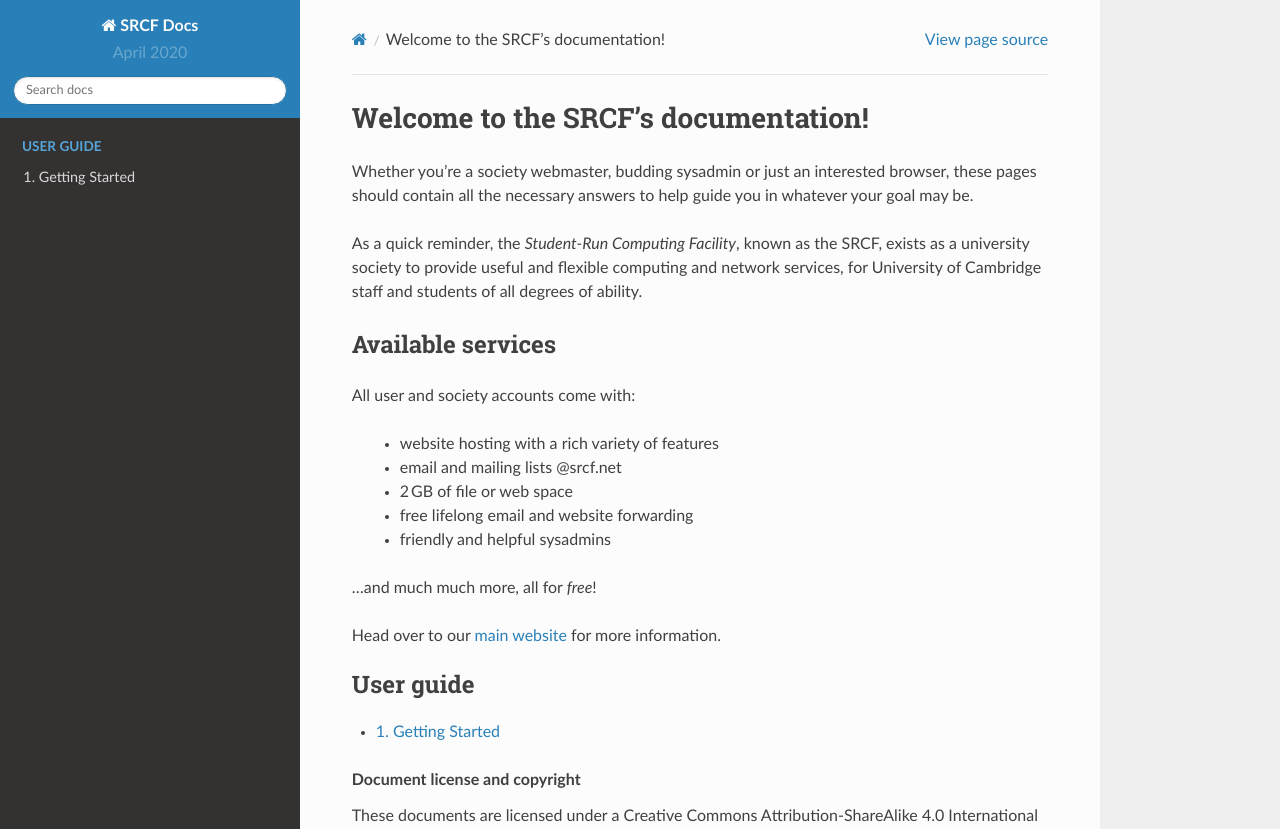
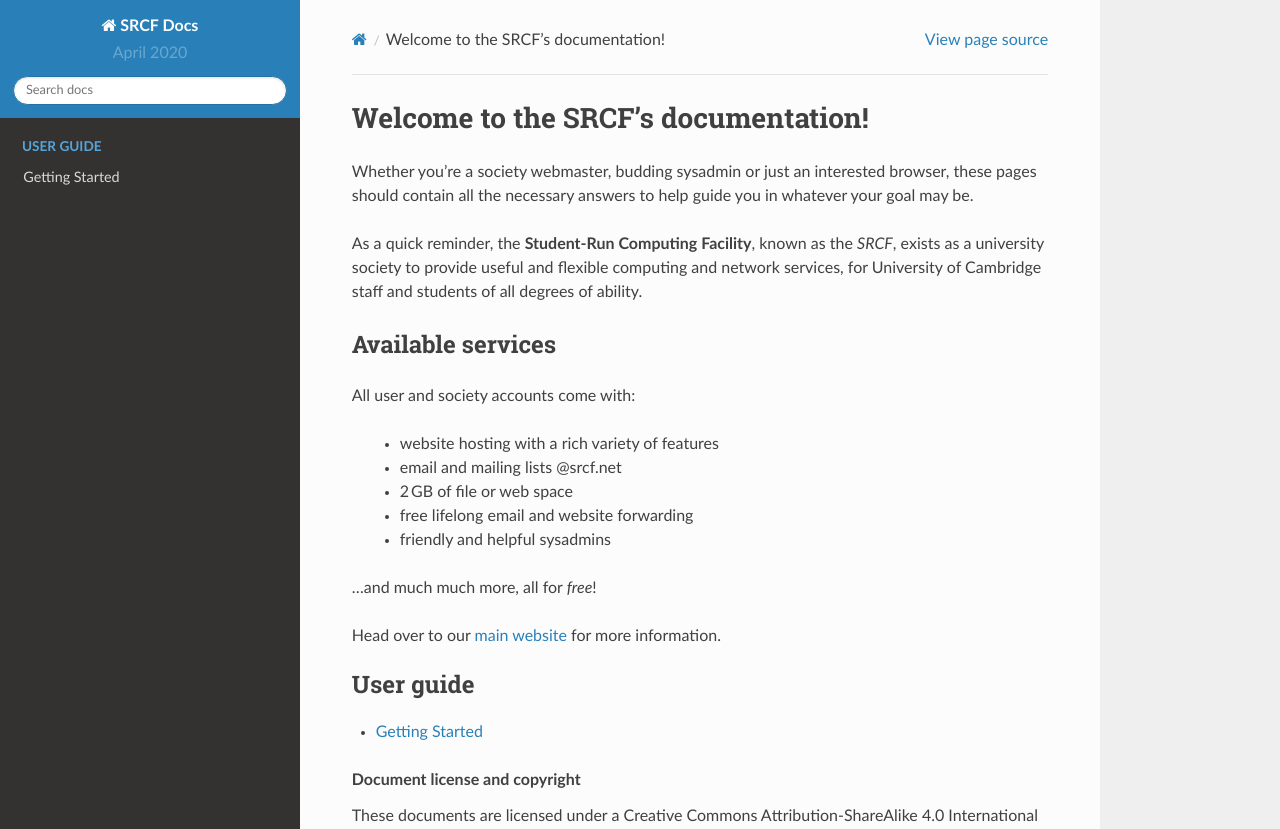
Before and after one commit to SRCF/docs, a Sphinx documentation site: the page built from source/index.rst, in a window 1280 px wide and 1173 px high. Shown: the top 829 px of the window. Built offline with Sphinx 7.4.7 and the Read the Docs theme 2.0.0, drawn with Linux system fonts in a browser that asks for light colours.

Commit message:
Building

```diff
--- a/source/getting-started.rst
+++ b/source/getting-started.rst
@@ -1,2 +1,5 @@
+.. _Deliverables:
+
+===============
 Getting Started
 ===============
--- a/source/index.rst
+++ b/source/index.rst
@@ -4,7 +4,7 @@
 
 Whether you're a society webmaster, budding sysadmin or just an interested browser, these pages should contain all the necessary answers to help guide you in whatever your goal may be.
 
-As a quick reminder, the *Student-Run Computing Facility*, known as the SRCF, exists as a university society to provide useful and flexible computing and network services, for University of Cambridge staff and students of all degrees of ability.
+As a quick reminder, the **Student-Run Computing Facility**, known as the *SRCF*, exists as a university society to provide useful and flexible computing and network services, for University of Cambridge staff and students of all degrees of ability.
 
 Available services
 ------------------
@@ -23,7 +23,6 @@
 
 .. toctree::
    :maxdepth: 2
-   :numbered:
    :caption: User guide
 
    getting-started
```
Also changed, not shown: 12 other files.
